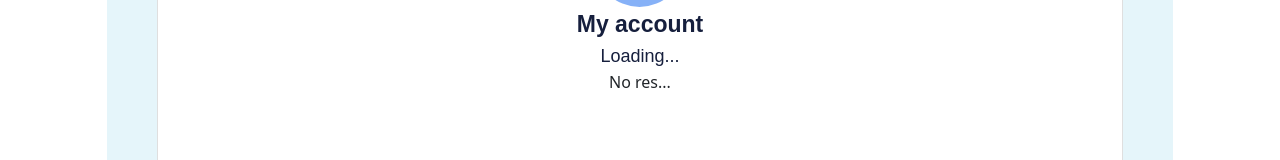
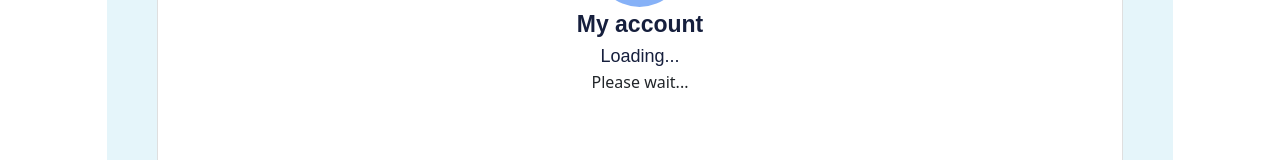
Before and after one commit to TalaoDAO/playground, a React (Create React App) app in the folder client/: page /company in a window 1280 px wide. Shown: the part 452-612 px from the top of the page. Built offline with nearby package versions, Linux system fonts and the light colour scheme; no server answers.

Commit message:
Please wait message

```diff
--- a/client/src/components/LoginForm.js
+++ b/client/src/components/LoginForm.js
@@ -119,7 +119,7 @@ function LoginForm(props) {
                 return (
                     <div id="login-form">
                         <span className='subtitle-dark '>Loading...</span>
-                        <p>{!res ? "No res..." : JSON.stringify(res)}</p>
+                        <p>{!res ? "Please wait..." : JSON.stringify(res)}</p>
                     </div>
                 );
             } else {
```
